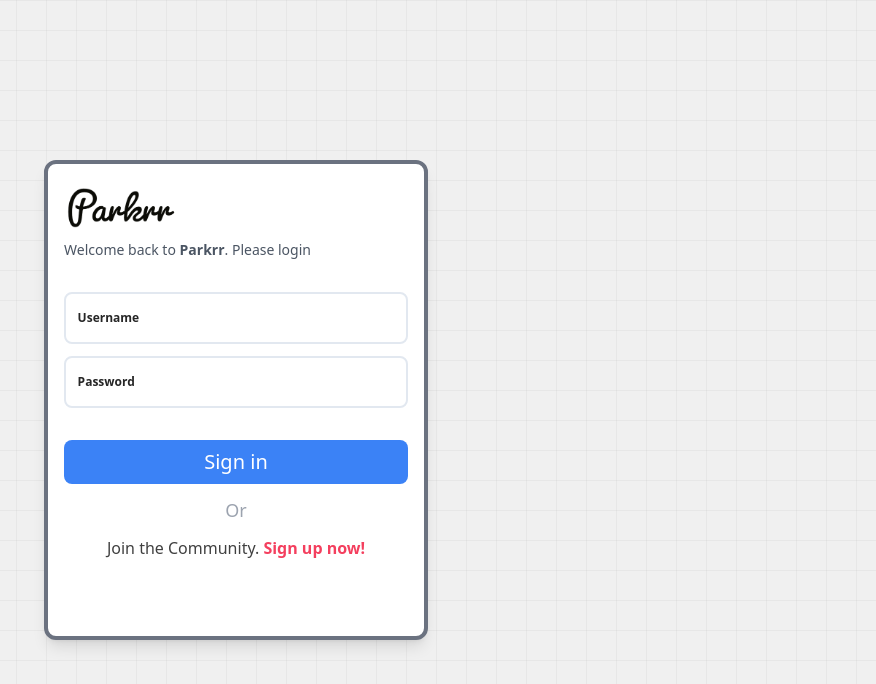
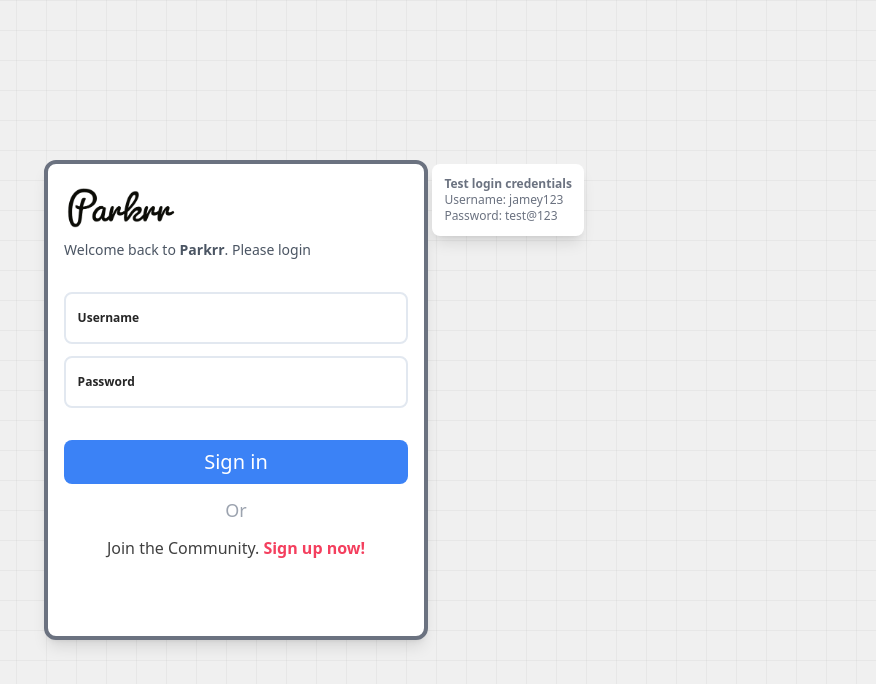
Before and after one commit to saphalpdyl/Parkrr, a React (Vite) app in the folder client/: page /auth/login in a window 1280 px wide. Shown: the top 684 px of the page, without its empty margins (404-1280 px from the left). Built offline with nearby package versions, Linux system fonts and the light colour scheme; the HTML template or start-up script is replaced by a standard one.

Commit message:
add: test credentials in login page

```diff
--- a/client/src/routes/login/LoginPage.tsx
+++ b/client/src/routes/login/LoginPage.tsx
@@ -22,7 +22,7 @@ function LoginPage() {
       <BackgroundGrid gridSize={30} />
       <form
         onSubmit={handleLogin}
-        className="z-10 flex h-[30rem] w-96 flex-col rounded-xl border-4 border-gray-500 bg-white px-4 py-6 shadow-lg gap-3">
+        className="z-10 flex h-[30rem] w-96 flex-col rounded-xl border-4 border-gray-500 bg-white px-4 py-6 shadow-lg gap-3 relative">
         <div className="flex items-center justify-between">
           <div>
             <Logo />
@@ -40,6 +40,18 @@ function LoginPage() {
         <span className="text-center text-md text-neutral-700">
           Join the Community. <Link to="/auth/signup" className="text-rose-500 font-bold hover:underline">Sign up now!</Link>
         </span>
+
+        <div className="font-light text-xs flex flex-col text-gray-500 absolute -right-40 top-0 bg-white p-3 rounded-lg shadow-lg">
+          <span className="font-semibold">
+            Test login credentials
+          </span>
+          <span>
+            Username: jamey123
+          </span>
+          <span>
+            Password: test@123
+          </span>
+        </div>
       </form>
     </div>
   );
```
Also changed, not shown: client/src/stores/rendererStore.ts (line endings or trailing spaces).
